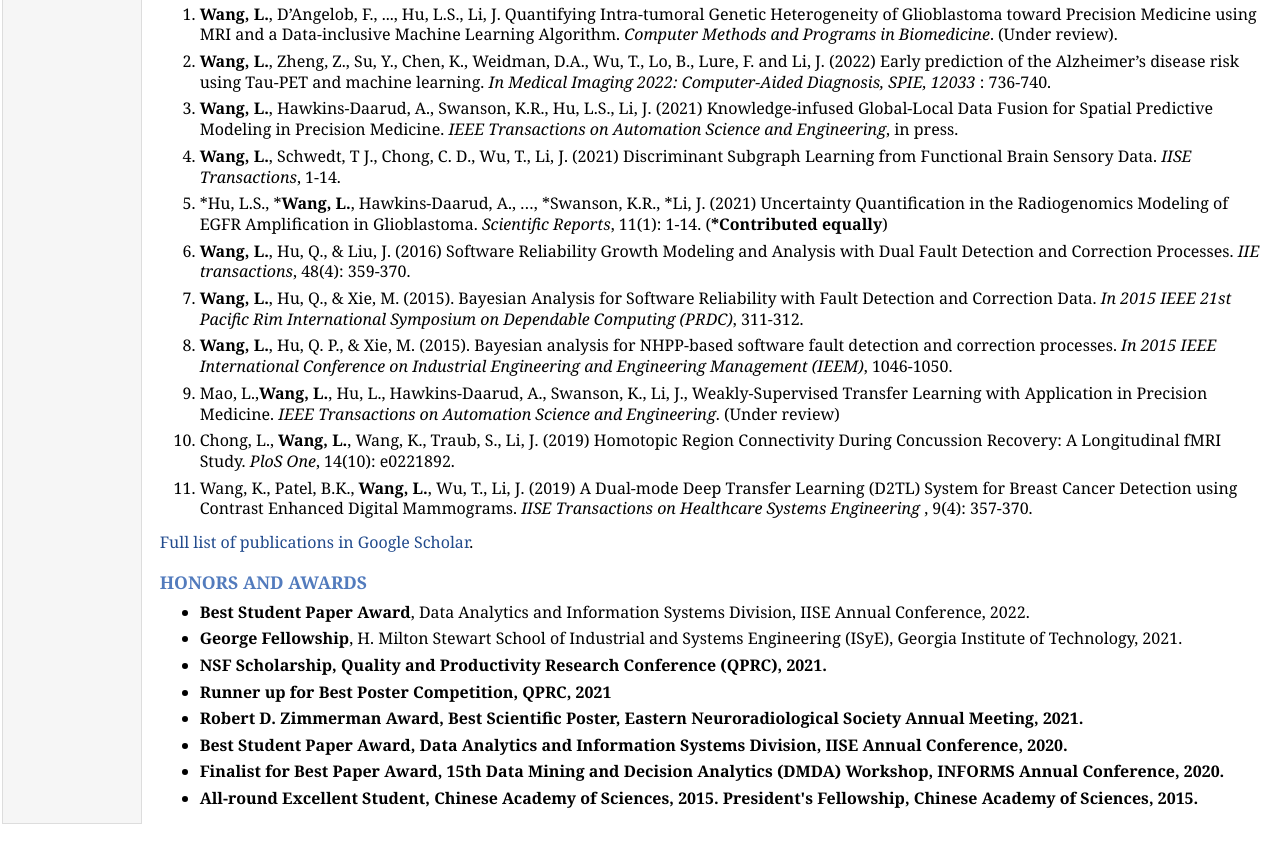
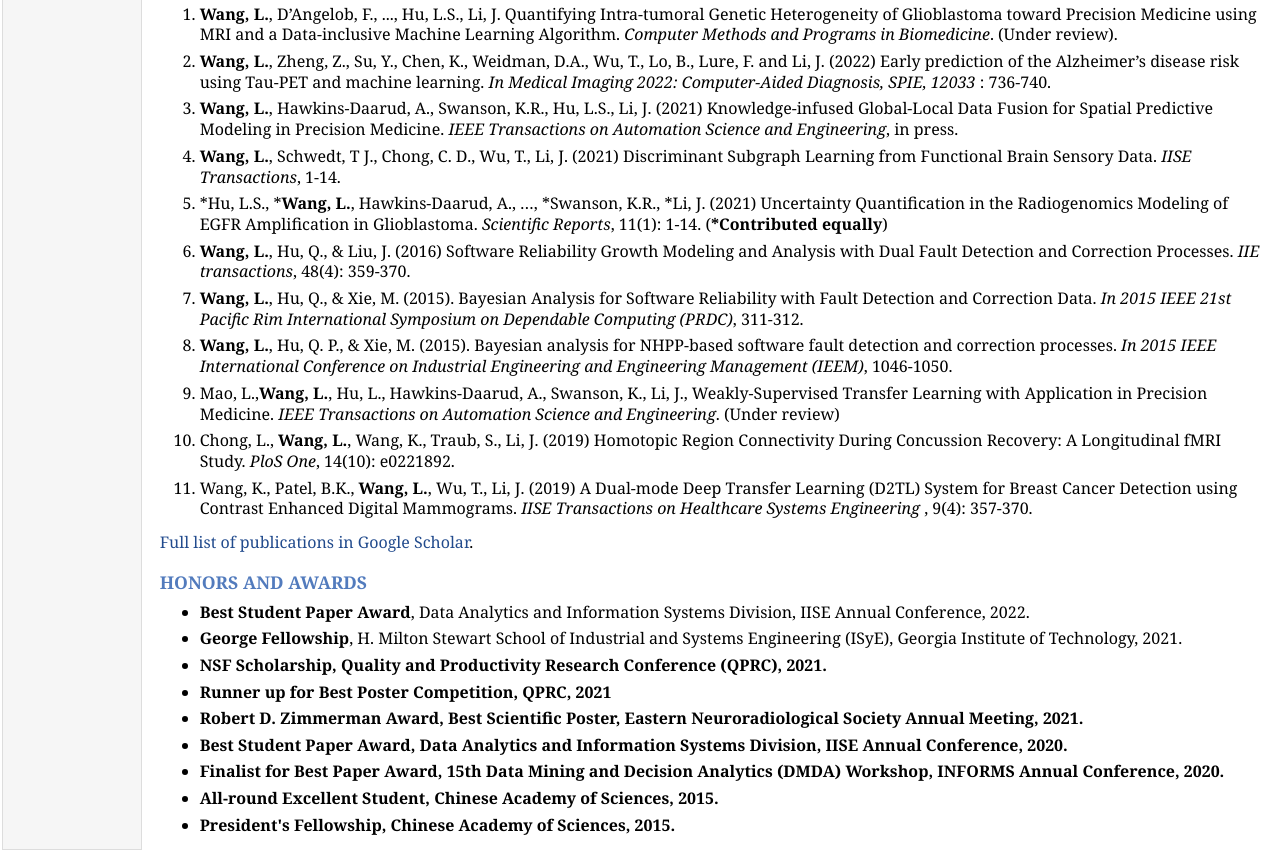
Before and after one commit to lujiawang13/lujiawang13.github.io, a plain HTML site: page index.html in a window 1280 px wide. Shown: the part 850-1710 px from the top of the page. Before the commit the page ends 1684 px from the top, so only its background shows below. Drawn offline with Linux system fonts and the light colour scheme.

Commit message:
Update index.html

```diff
--- a/index.html
+++ b/index.html
@@ -136,14 +136,16 @@ E-mail: <a href="mailto:lujiawang13@gmail.com">lujiawang13@gmail.com</a></p>
 <li><p>	<b>Robert D. Zimmerman Award, Best Scientific Poster<b>, Eastern Neuroradiological Society Annual Meeting, 2021.
 </p>
 </li>
-<li><p>	<b>Best Student Paper Award, Data Analytics and Information Systems Division</b>, IISE Annual Conference, 2020.
+<li><p>	<b>Best Student Paper Award</b>, Data Analytics and Information Systems Division, IISE Annual Conference, 2020.
  </p>
 </li>
-<li><p>	<b>Finalist for Best Paper Award, 15th Data Mining and Decision Analytics (DMDA) Workshop</b>, INFORMS Annual Conference, 2020.
+<li><p>	<b>Finalist for Best Paper Award</b>, 15th Data Mining and Decision Analytics (DMDA) Workshop, INFORMS Annual Conference, 2020.
  </p>
 </li>
 <li><p>	<b>All-round Excellent Student</b>, Chinese Academy of Sciences, 2015.
-<b>President's Fellowship</b>, Chinese Academy of Sciences, 2015.
+	</p>
+</li>
+<li><p>	<b>President's Fellowship</b>, Chinese Academy of Sciences, 2015.
  </p>
 </li>
 </ul>
```
